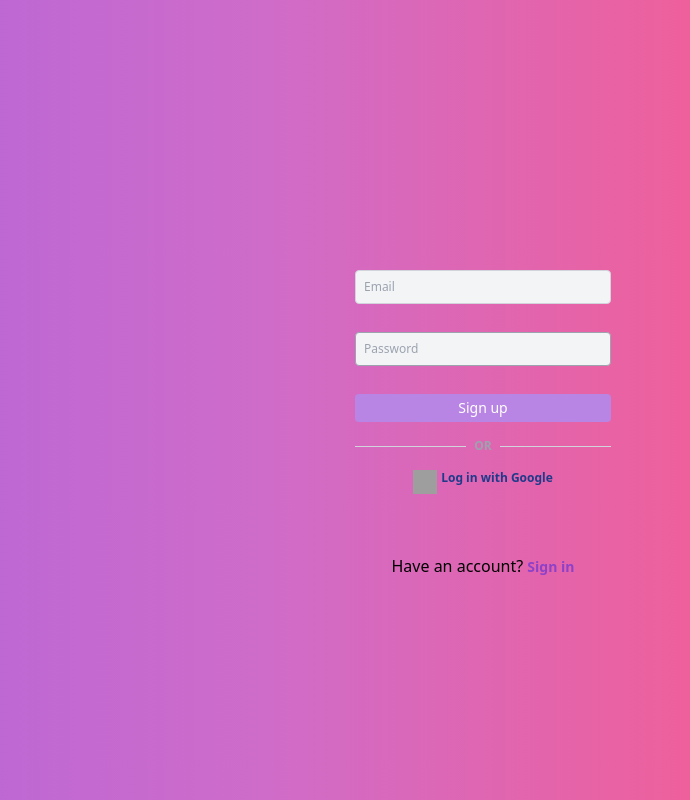
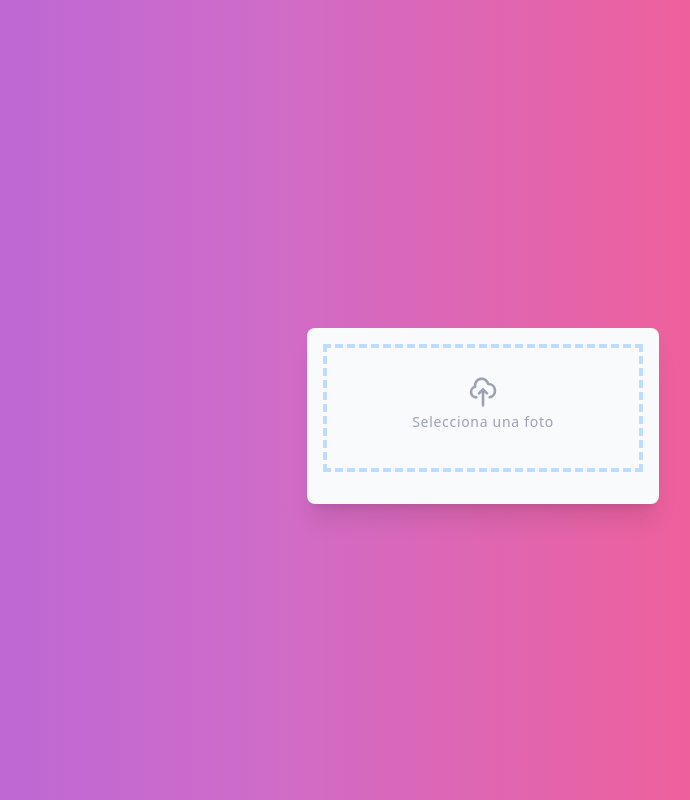
Before and after one commit to sfernandez93/pet-go, a React (Create React App) app: page / in a window 1280 px wide. Shown: the whole page, without its empty margins (157-847 px from the left). Built offline with nearby package versions, Linux system fonts and the light colour scheme; grey boxes are pictures that could not be loaded.

Commit message:
feat: add new component upload images

```diff
--- a/src/App.js
+++ b/src/App.js
@@ -3,11 +3,14 @@ import { useContext } from "react";
 import Home from "./components/Home";
 import SignIn from "./views/Login";
 import { LoginContext } from "./context/LoginContext";
+import UploadPet from "./views/UploadPet"
 
 function App() {
   const { user } = useContext(LoginContext);
 
-  return <div className="App">{user ? <Home /> : <SignIn />}</div>;
+  // return <div className="App">{user ? <UploadPet /> : <SignIn />}</div>;
+  return <UploadPet />;
+
 }
 
 export default App;
--- /dev/null
+++ b/src/components/Upload/UploadPhoto/index.js
@@ -0,0 +1,111 @@
+import { useState } from "react";
+
+import {
+  getStorage,
+  ref,
+  uploadBytesResumable,
+  getDownloadURL,
+} from "firebase/storage";
+
+const UploadPhoto = () => {
+  const storage = getStorage();
+  const [imagesToUpload, setImagesToUpload] = useState({});
+
+  const handleChangeImage = (e) => {
+    setImagesToUpload(e.target.files);
+  };
+
+  const handleFirebaseUpload = (e) => {
+    Object.keys(imagesToUpload).forEach((key) => {
+      uploadImageFirebase(imagesToUpload[key]);
+    });
+  };
+
+  const uploadImageFirebase = (image) => {
+    const metadata = {
+      contentType: "image/jpeg",
+    };
+    const storageRef = ref(storage, `imagesToUpload/${image.name}`);
+    const uploadTask = uploadBytesResumable(storageRef, image, metadata);
+    uploadTask.on(
+      "state_changed",
+      (snapshot) => {
+        const progress =
+          (snapshot.bytesTransferred / snapshot.totalBytes) * 100;
+        console.log("Upload is " + progress + "% done");
+        switch (snapshot.state) {
+          case "paused":
+            console.log("Upload is paused");
+            break;
+          case "running":
+            console.log("Upload is running");
+            break;
+          default:
+            break;
+        }
+      },
+      (error) => {
+        console.log(error);
+      },
+      () => {
+        getDownloadURL(uploadTask.snapshot.ref).then((downloadURL) => {
+          console.log("File available at", downloadURL);
+        });
+        setImagesToUpload({});
+      }
+    );
+  };
+
+  return (
+    <div className="flex justify-center mt-8">
+      <div
+        className={`max-w-2xl rounded-lg shadow-xl ${
+          imagesToUpload.length > 0 ? "bg-clear-blue" : "bg-gray-50"
+        }`}
+      >
+        <div className="m-4">
+          <div className="flex items-center justify-center w-full">
+            <label className="flex flex-col w-full h-32 border-4 border-blue-200 border-dashed hover:bg-gray-100 hover:border-gray-300">
+              <div className="flex flex-col items-center justify-center pt-7">
+                <svg
+                  xmlns="http://www.w3.org/2000/svg"
+                  className="w-8 h-8 text-gray-400 group-hover:text-gray-600"
+                  fill="none"
+                  viewBox="0 0 24 24"
+                  stroke="currentColor"
+                >
+                  <path
+                    strokeLinecap="round"
+                    strokeLinejoin="round"
+                    strokeWidth="2"
+                    d="M7 16a4 4 0 01-.88-7.903A5 5 0 1115.9 6L16 6a5 5 0 011 9.9M15 13l-3-3m0 0l-3 3m3-3v12"
+                  />
+                </svg>
+                <p className="pt-1 text-sm tracking-wider text-gray-400 group-hover:text-gray-600">
+                  {imagesToUpload.length > 0
+                    ? `${imagesToUpload.length} foto(s) seleccionadas`
+                    : "Selecciona una foto"}
+                </p>
+              </div>
+              <input
+                type="file"
+                multiple
+                className="opacity-0"
+                onChange={handleChangeImage}
+              />
+            </label>
+          </div>
+        </div>
+        <div className="flex justify-center p-2">
+          {/* <button
+            className="w-full px-4 py-2 text-white bg-blue-500 rounded shadow-xl"
+            onClick={handleFirebaseUpload}
+          >
+            Create
+          </button> */}
+        </div>
+      </div>
+    </div>
+  );
+};
+export default UploadPhoto;
--- a/src/firebase.js
+++ b/src/firebase.js
@@ -1,5 +1,9 @@
+
 import { initializeApp } from "firebase/app";
 import { getDatabase } from "firebase/database";
+import 'firebase/storage';
+import { getStorage, ref, uploadBytes } from "firebase/storage";
+
 
 const firebaseConfig = {
   apiKey: "AIzaSyAOP8Na04cyGMFu2ssdqF32WSLuGJH6EbQ",
@@ -11,4 +15,5 @@ const firebaseConfig = {
 };
 
 export const firebaseApp = initializeApp(firebaseConfig);
+export const storage = getStorage();
 export const database = getDatabase(firebaseApp);
--- a/src/views/Login.js
+++ b/src/views/Login.js
@@ -1,4 +1,5 @@
-import React, { useRef, useContext } from "react";
+import
+{ useRef, useContext } from "react";
 
 import { LoginContext } from "../context/LoginContext";
 import SignInUpButton from "../components/Login/SignInUpButton";
@@ -8,7 +9,7 @@ import SignInGoogleButton from "../components/Login/SignInGoogleButton";
 import LoginSpacedBar from "../components/Login/LoginSpacedBar";
 import LoginChangeAccount from "../components/Login/LoginChangeAccount";
 
-const SignIn = (setUser) => {
+const SignIn = () => {
   const { emailError, passwordError, email, setEmail, password, setPassword } =
     useContext(LoginContext);
   const emailRef = useRef();
--- /dev/null
+++ b/src/views/UploadPet.js
@@ -0,0 +1,8 @@
+import UploadPhoto from "../components/Upload/UploadPhoto"
+
+const UploadPet = () => {
+    return (
+      <UploadPhoto></UploadPhoto>
+    );
+  };
+  export default UploadPet;
--- a/tailwind.config.js
+++ b/tailwind.config.js
@@ -5,6 +5,7 @@ module.exports = {
       colors: {
         "blue-violet": "#b885e4",
         "dark-violet": "#8d41c9",
+        "clear-blue": "#a6c1ee"
       },
     },
   },
```
Also changed, not shown: src/components/Upload/UploadPhoto/style.css (added), src/context/UploadContext.js (added).
